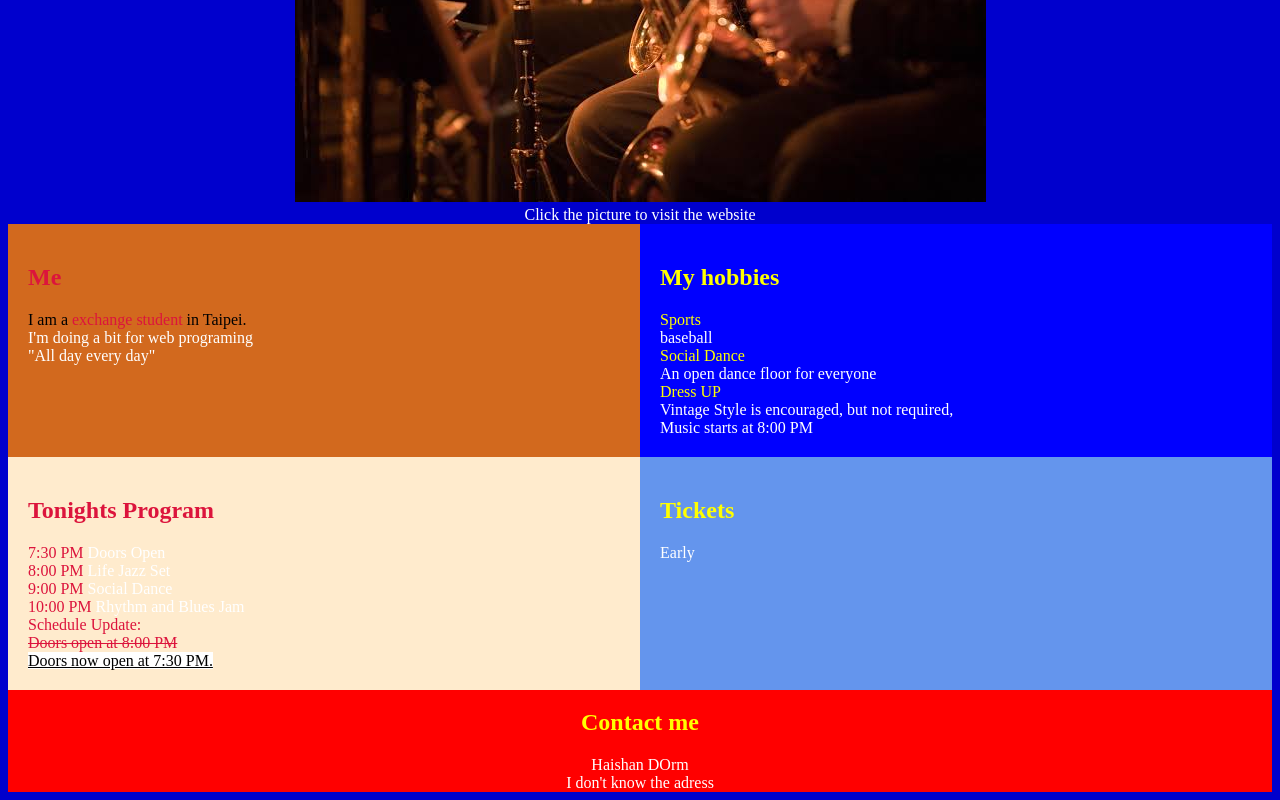
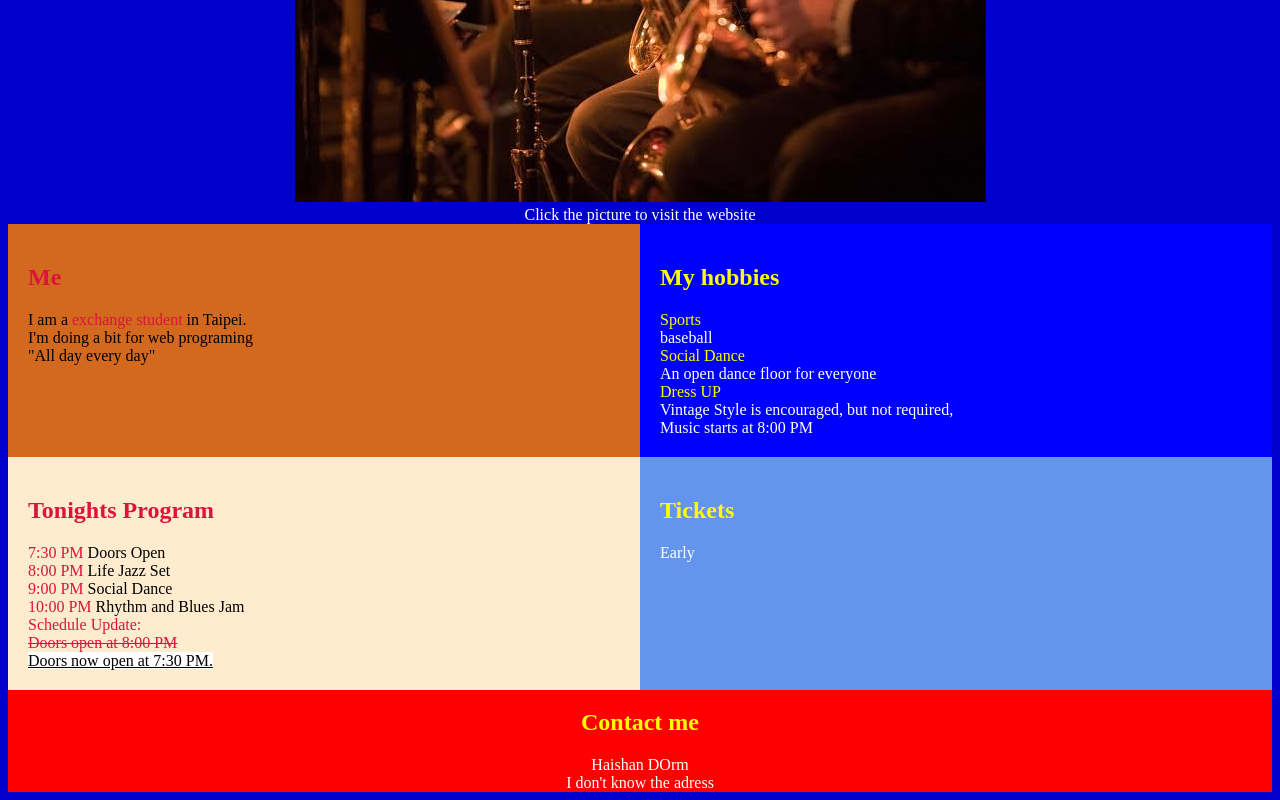
Before and after one commit to SalihKonak/web-programming, a plain HTML site: page index.html in a window 1280 px wide. Shown: the part 442-1242 px from the top of the page. Drawn offline with Linux system fonts and the light colour scheme.

Commit message:
modified:   index.html

```diff
--- a/index.html
+++ b/index.html
@@ -129,8 +129,8 @@
                 <div class="box_brown">
                     <h2>Me</h2>
                     <p_b>I am a <p_r>exchange student</p_r> in Taipei.</p>
-                    <p>I'm doing a bit for web programing</p>
-                    <p>"All day every day"</p>
+                    <p_b>I'm doing a bit for web programing</p>
+                    <p_b>"All day every day"</p>
                 </div>
                 <div class="box_blue">
                     <h2><h2_y>My hobbies</h2_y></h2>
@@ -146,11 +146,11 @@
             <div class="row">
                 <div class="box_brown_2">
                     <h2>Tonights Program</h2>
-                    <p><p_r>7:30 PM</p_r> Doors Open</p>
-                    <p><p_r>8:00 PM</p_r> Life Jazz Set</p>
-                    <p><p_r>9:00 PM</p_r> Social Dance</p>
-                    <p><p_r>10:00 PM</p_r> Rhythm and Blues Jam</p>
-                    <p><p_r>Schedule Update:</p_r></p>
+                    <p_b><p_r>7:30 PM</p_r> Doors Open</p>
+                    <p_b><p_r>8:00 PM</p_r> Life Jazz Set</p>
+                    <p_b><p_r>9:00 PM</p_r> Social Dance</p>
+                    <p_b><p_r>10:00 PM</p_r> Rhythm and Blues Jam</p>
+                    <p_b><p_r>Schedule Update:</p_r></p>
                     <p_r><del>Doors open at 8:00 PM</del></p_r><br>
                     <ins>Doors now open at 7:30 PM.</ins>
                 </div>
```
